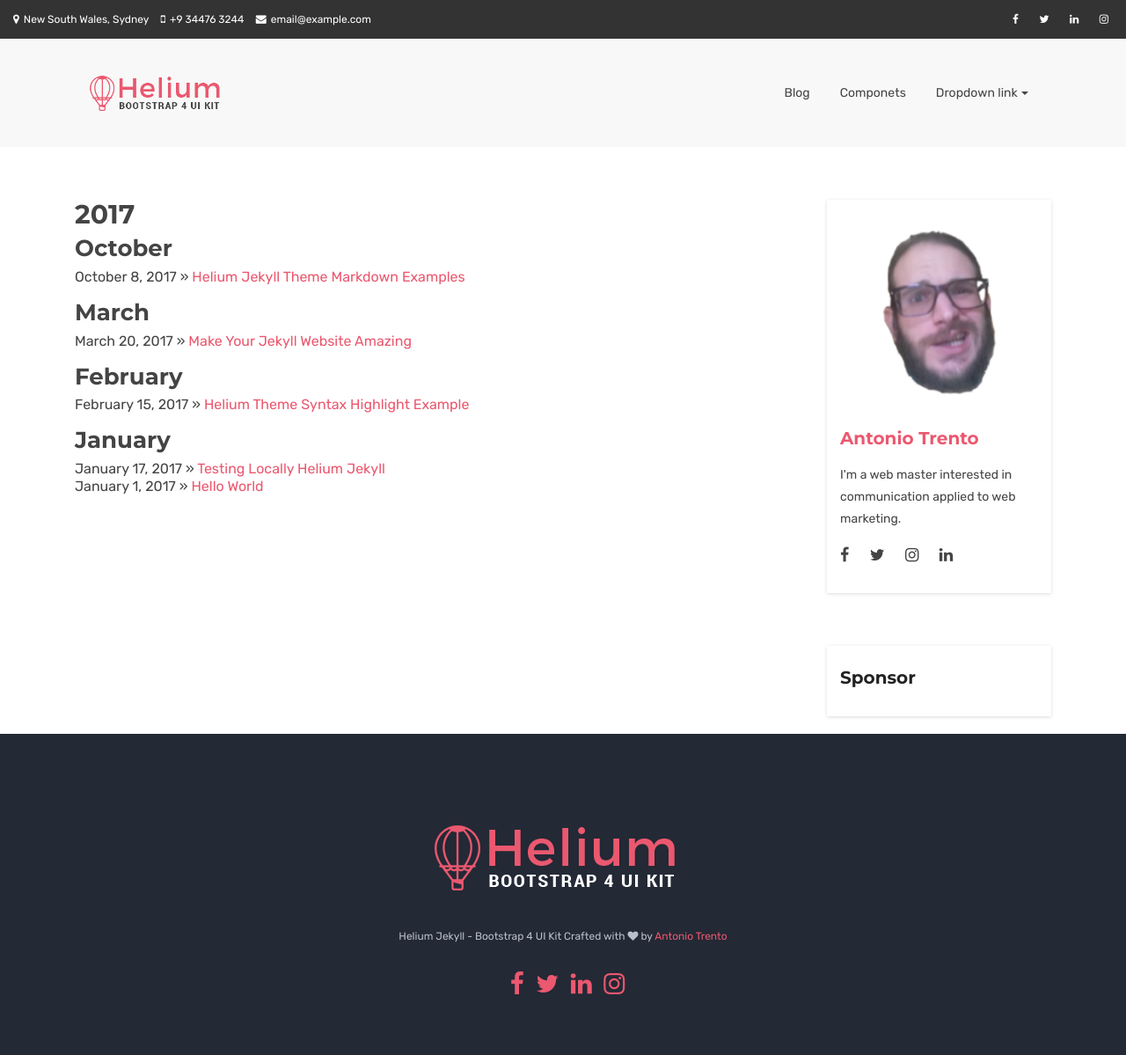
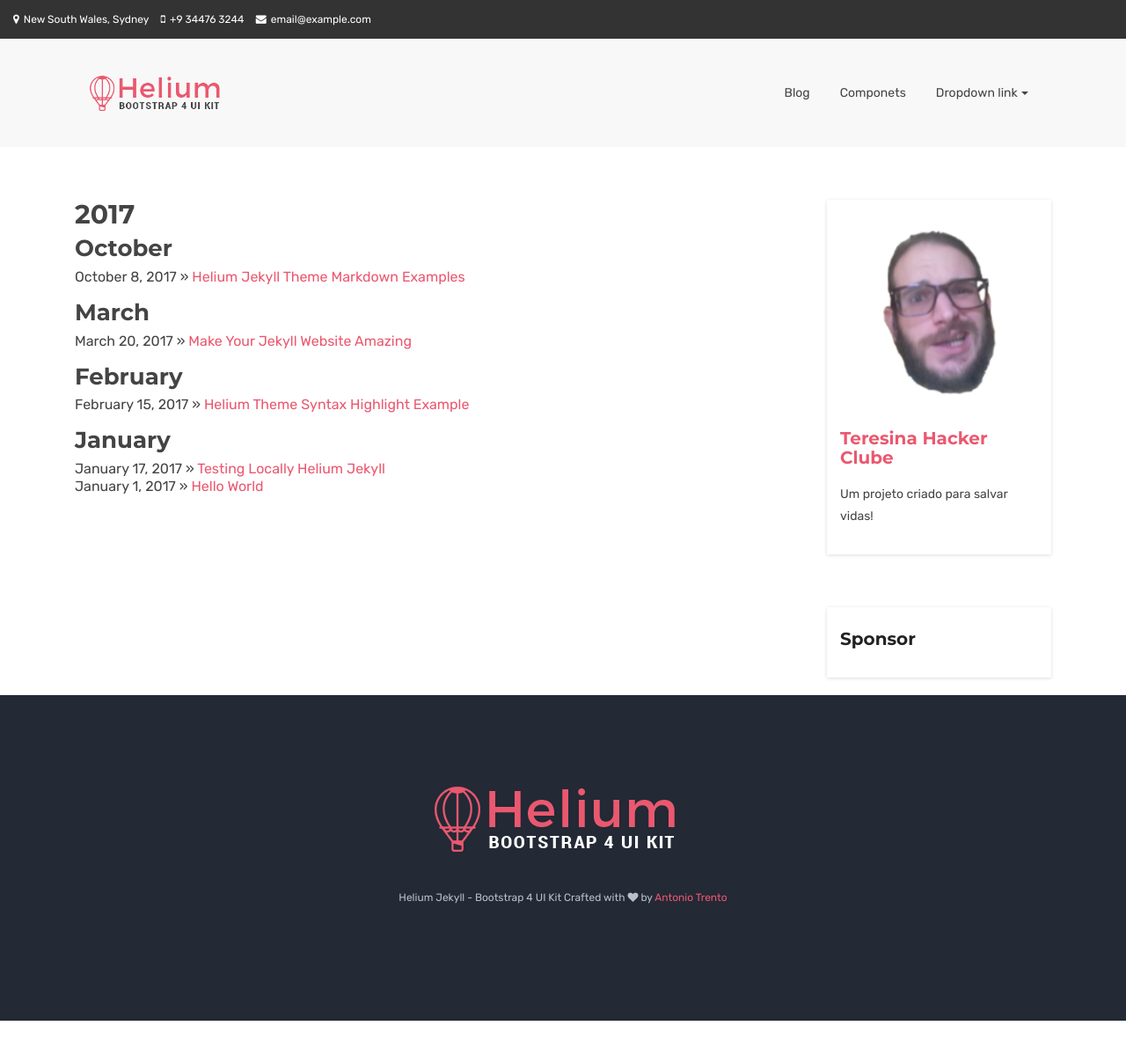
Before and after one commit to teresinahc/carambolo-site, a Jekyll site: the page built from archive.html, in a window 1280 px wide. Shown: the top 1199 px of the page at 88% size. Built offline with Jekyll 4.4.1, drawn with Linux system fonts in a browser that asks for light colours; comment, search, counter and statistics services are not loaded; some of the changed lines change nothing that is shown.

Commit message:
Update config.yml

```diff
--- a/_config.yml
+++ b/_config.yml
@@ -1,5 +1,3 @@
-# This is the default format.
-# For more see: http://jekyllrb.com/docs/permalinks/
 permalink: /:categories/:year/:month/:day/:title
 
 exclude: [".rvmrc", ".rbenv-version", "README.md", "Rakefile", "changelog.md"]
@@ -9,11 +7,7 @@
 excerpt_separator: "<!--more-->"
 url:
 baseurl: ""
-# Themes are encouraged to use these universal variables
-# so be sure to set them if your theme uses them.
-#
 
-#Google Ad Words Data from scripts code (using Google responsive options) and ad client
 data-ad-slot: 2973388149
 data-ad-client: ca-pub-9204963049240271
 google_ad_client: ca-pub-9204963049240271
@@ -21,103 +15,44 @@
 post_limit: 5
 
 
-title : Helium Jekyll
-tagline: Bootstrap 4 UI kit for jekyll
+title : Projeto Carambolo, o ano inteiro amarelo!
+tagline: vida, setembro, amarelo, psicologia, teresina, hacker, code
 author :
-  name : Antonio Trento
-  site: https://lantoniotrento.github.io
-  description : I&#39;m a web master interested in communication applied to web marketing.
+  name : Teresina Hacker Clube
+  site: https://teresinahc.github.io/
+  description : Um projeto criado para salvar vidas!
   image : social-image.png
-  email : lantoniotrento@gmail.com
-  github : antoniotrento
-  twitter : lantoniotrento
-  facebook: lantoniotrento
-  linkedin: antoniotrento
-  instagram: lantoniotrento
-  pinterest: antoniotrento
-  feedburner :
+  email :
+  github : teresinahc
+  twitter :
+  facebook:
+  linkedin:
+  instagram:
 
-twitter_username: lantoniotrento
-# The production_url is only used when full-domain names are needed
-# such as sitemap.txt
-# Most places will/should use BASE_PATH to make the urls
-#
-# If you have set a CNAME (pages.github.com) set your custom domain here.
-# Else if you are pushing to username.github.io, replace with your username.
-# Finally if you are pushing to a GitHub project page, include the project name at the end.
-#
-production_url : https://heliumjk.github.io
+twitter_username:
+production_url :
 
-# All Jekyll-Bootstrap specific configurations are namespaced into this hash
-#
 JB :
   version : 0.3.0
+  BASE_PATH :
 
-  # All links will be namespaced by BASE_PATH if defined.
-  # Links in your website should always be prefixed with {{BASE_PATH}}
-  # however this value will be dynamically changed depending on your deployment situation.
-  #
-  # CNAME (http://yourcustomdomain.com)
-  #   DO NOT SET BASE_PATH
-  #   (urls will be prefixed with "/" and work relatively)
-  #
-  # GitHub Pages (http://username.github.io)
-  #   DO NOT SET BASE_PATH
-  #   (urls will be prefixed with "/" and work relatively)
-  #
-  # GitHub Project Pages (http://username.github.io/project-name)
-  #
-  #   A GitHub Project site exists in the `gh-pages` branch of one of your repositories.
-  #  REQUIRED! Set BASE_PATH to: http://username.github.io/project-name
-  #
-  # CAUTION:
-  #   - When in Localhost, your site will run from root "/" regardless of BASE_PATH
-  #   - Only the following values are falsy: ["", null, false]
-  #   - When setting BASE_PATH it must be a valid url.
-  #     This means always setting the protocol (http|https) or prefixing with "/"
-  BASE_PATH : https://heliumjk.github.io
 
-  # By default, the asset_path is automatically defined relative to BASE_PATH plus the enabled theme.
-  # ex: [BASE_PATH]/assets/themes/[THEME-NAME]
-  #
-  # Override this by defining an absolute path to assets here.
-  # ex:
-  #   http://s3.amazonaws.com/yoursite/themes/watermelon
-  #   /assets
-  #
-  ASSET_PATH : https://heliumjk.github.io/assets/themes/bootstrap
+  ASSET_PATH :
 
-  # These paths are to the main pages Jekyll-Bootstrap ships with.
-  # Some JB helpers refer to these paths; change them here if needed.
-  #
   archive_path: /archive.html
   categories_path : /categories.html
   tags_path : /tags.html
   atom_path : /atom.xml
   rss_path : /rss.xml
 
-  # Settings for comments helper
-  # Set 'provider' to the comment provider you want to use.
-  # Set 'provider' to false to turn commenting off globally.
-  #
   comments :
     provider : disqus
     disqus :
       short_name : jeky-new-age
-    #livefyre :
-    #  site_id :
-    #intensedebate :
-    #  account :
-    #facebook :
-    #  appid :
       num_posts: 5
       width: 580
       colorscheme: light
 
-  # Settings for analytics helper
-  # Set 'provider' to the analytics provider you want to use.
-  # Set 'provider' to false to turn analytics off globally.
-  #
   analytics :
     provider : google
     google :
@@ -127,24 +62,8 @@
     mixpanel :
         token : '_MIXPANEL_TOKEN_'
     piwik :
-        baseURL : 'myserver.tld/piwik' # Piwik installation address (without protocol)
-        idsite : '1'                   # the id of the site on Piwik
+        baseURL : 'myserver.tld/piwik'
+        idsite : '1'
 
-  # Settings for sharing helper.
-  # Sharing is for things like tweet, plusone, like, reddit buttons etc.
-  # Set 'provider' to the sharing provider you want to use.
-  # Set 'provider' to false to turn sharing off globally.
-  #
   sharing :
     provider : false
-
-  # Settings for all other include helpers can be defined by creating
-  # a hash with key named for the given helper. ex:
-  #
-  #   pages_list :
-  #     provider : "custom"
-  #
-  # Setting any helper's provider to 'custom' will bypass the helper code
-  # and include your custom code. Your custom file must be defined at:
-  #   ./_includes/custom/[HELPER]
-  # where [HELPER] is the name of the helper you are overriding.
```
Also changed, not shown: 1 other file.
